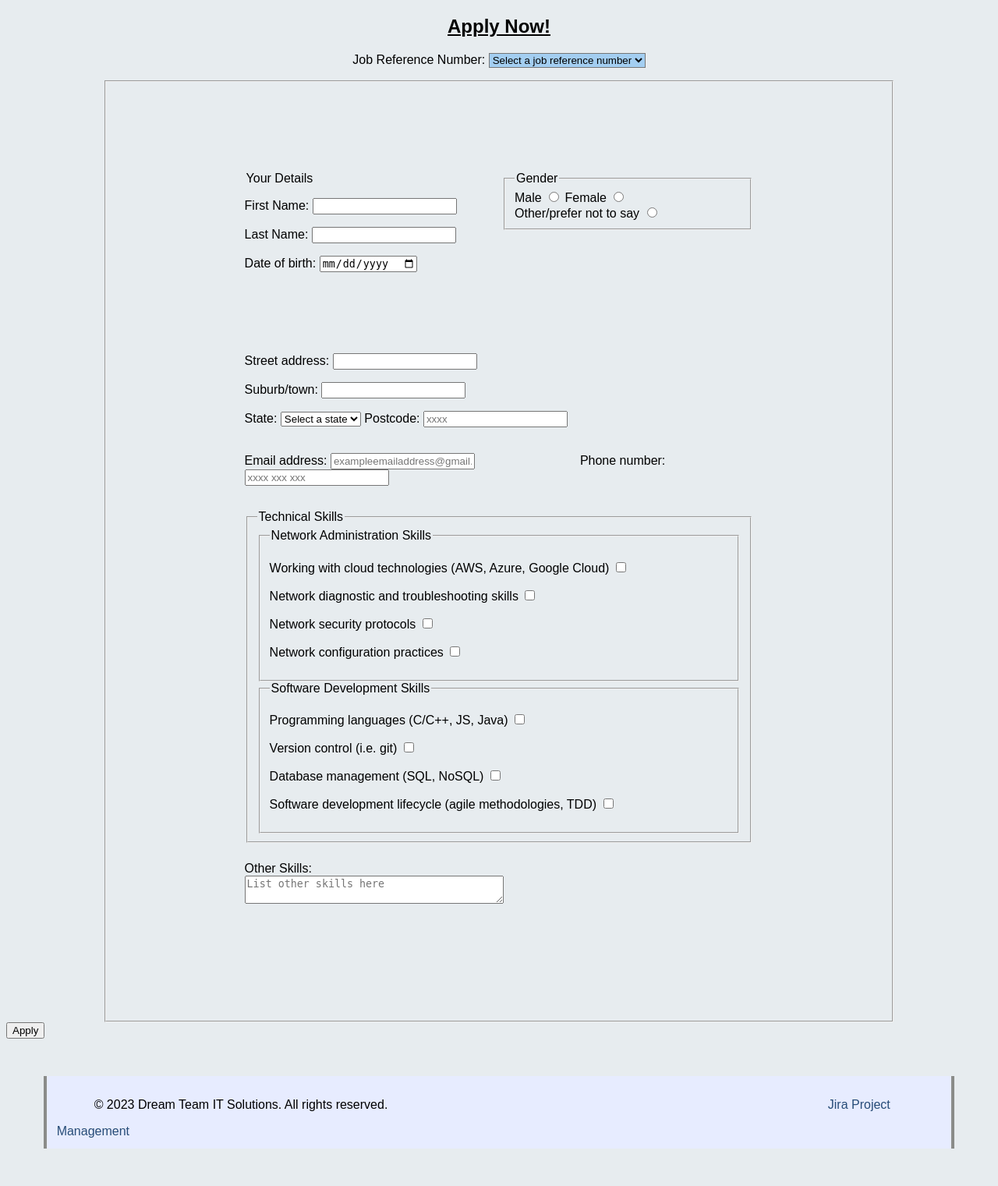
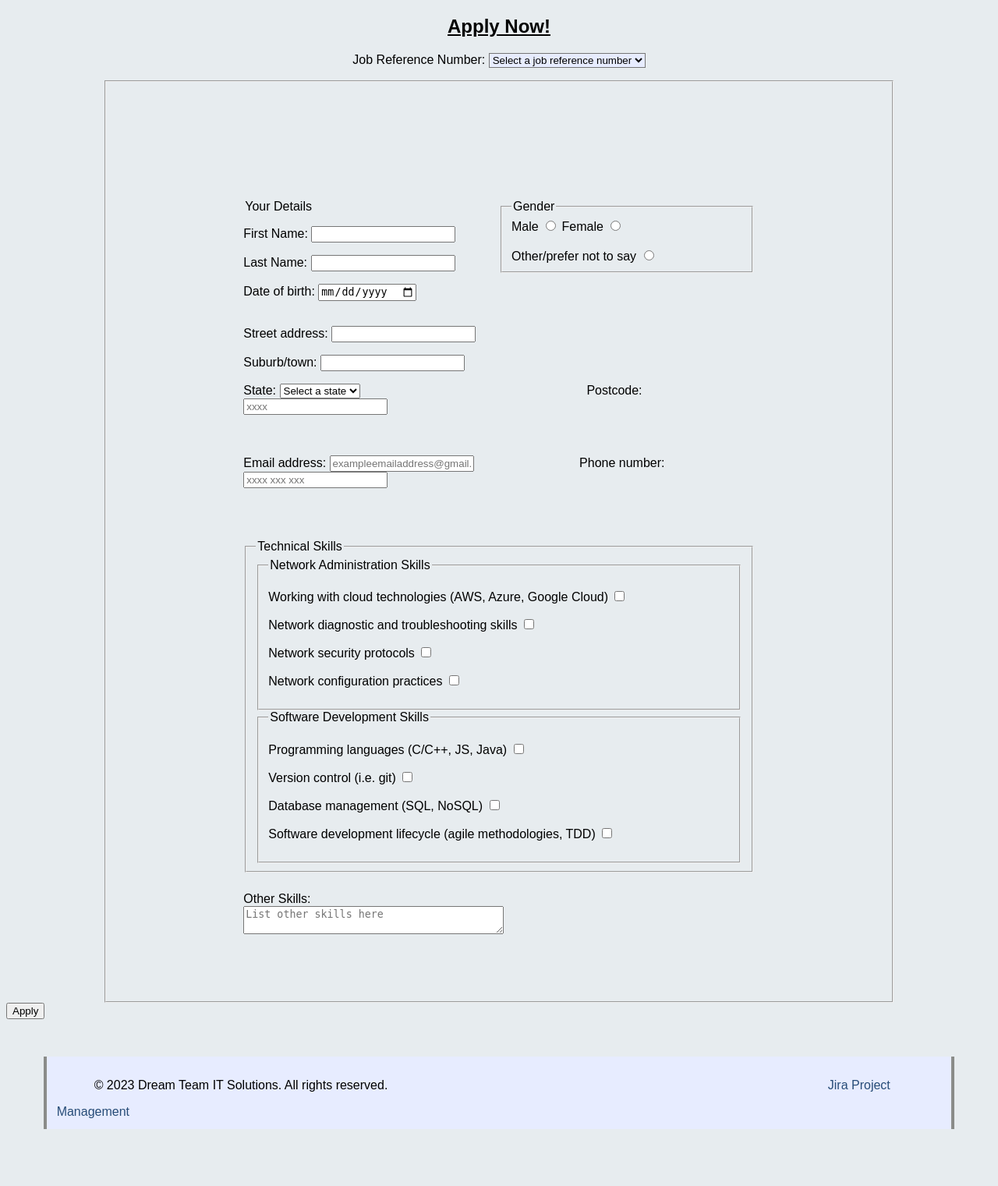
Before and after one commit to Remy-Amor/dream_team_COS10026_project, a PHP site: page /apply.html in a window 1280 px wide. Shown: the part 123-1644 px from the top of the page at 78% size. After the commit the page ends 1571 px from the top, so only its background shows below. Run offline with PHP 8.4, Linux system fonts and the light colour scheme; some web fonts are replaced.

Commit message:
changing grid layout

```diff
--- a/project1/apply.html
+++ b/project1/apply.html
@@ -67,6 +67,7 @@
                               <label for="female">Female</label>
                               <input type="radio" id="female" name="gender" value="female" required>
                               <br>
+                              <br>
                               <label for="other">Other/prefer not to say</label>
                               <input type="radio" id="other" name="gender" value="other" required>
                          </fieldset>
@@ -93,7 +94,7 @@
                                    <option value="TAS">TAS</option>
                                    <option value="ACT">ACT</option>
                               </select>
-                              <label for="post_code">Postcode:</label>
+                              <label for="post_code" id="postcode_label">Postcode:</label>
                               <input type="text" name="post_code" id="post_code" placeholder="xxxx" pattern="^\d{4}$" required>
                          </p>
                          <p id="form_contact">
--- a/project1/styles/styles.css
+++ b/project1/styles/styles.css
@@ -106,11 +106,16 @@ footer a:hover {
 /* Styling for apply.html specific */
 
 #form_contact {
-     margin-top: 5%;
+     margin-top: 8%;
+     margin-bottom: 8%;
 }
 
 #phone_number_label {
      margin-left: 20%;
+}
+
+#postcode_label {
+     margin-left: 43.7%;
 }
 
 #apply_header {
@@ -126,7 +131,6 @@ footer a:hover {
 
 #other_skills {
      width: 50%;
-     height: 10%;
 }
 
 #job_ref_field {
@@ -134,7 +138,7 @@ footer a:hover {
 }
 
 #job_ref {
-     background-color: #A3CEF1;
+     background-color: #E7ECFF;
 }
 
 #job_ref:hover {
@@ -145,20 +149,19 @@ footer a:hover {
 .form_grid {
      display: grid;
      grid-template-columns: repeat(6, 1fr);
-     grid-template-rows: repeat(11, 1fr);
-     gap: 8px;
+     grid-template-rows: repeat(8, 1fr);
  }
 
  .name_and_dob {
      grid-column: span 2 / span 2;
-     grid-row: span 2 / span 2;
+     grid-row: span 1 / span 1;
      grid-column-start: 2;
      grid-row-start: 2;
  }
 
  .gender {
      grid-column: span 2 / span 2;
-     grid-row: span 2 / span 2;
+     grid-row: span 1 / span 1;
      grid-column-start: 4;
      grid-row-start: 2;
  }
@@ -167,19 +170,18 @@ footer a:hover {
      grid-column: span 4 / span 4;
      grid-row: span 2 / span 2;
      grid-column-start: 2;
-     grid-row-start: 4;
+     grid-row-start: 3;
  }
 
  .apply_skills {
      grid-column: span 4 / span 4;
-     grid-row: span 4 / span 4;
+     grid-row: span 3 / span 3;
      grid-column-start: 2;
-     grid-row-start: 6;
+     grid-row-start: 5;
  }
 
  .apply_other_skills {
      grid-column: span 4 / span 4;
-     grid-row: span 2 / span 2;
      grid-column-start: 2;
-     grid-row-start: 10;
+     grid-row-start: 8;
  }
```
